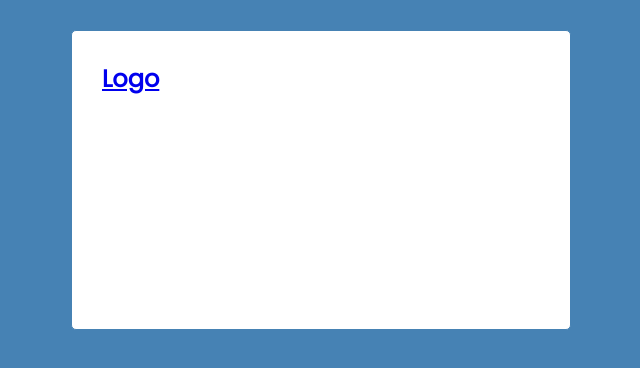
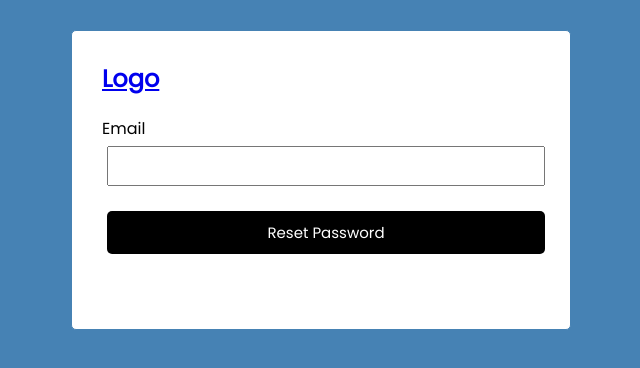
Before and after one commit to AlyAzeemi/ReactJS-front-end-exercise, a React (Create React App) app: page /resetpassword in a window 1280 px wide. Shown: the top 368 px of the page, without its empty margins (319-959 px from the left). Built offline with nearby package versions, Linux system fonts and the light colour scheme.

Commit message:
add resetpassword functionality

```diff
--- a/src/App.js
+++ b/src/App.js
@@ -1,10 +1,11 @@
 import "./App.css";
-import { useState, useEffect } from "react";
 import { BrowserRouter as Router, Route } from "react-router-dom";
 import Login from "./components/login/Login";
 import Signup from "./components/login/Signup";
 import LandingPage from "./components/login/LandingPage";
 import Header from "./components/login/Header";
+import ResetPassword from "./components/login/ResetPassword";
+
 function App() {
   return (
     <Router>
@@ -13,6 +14,7 @@ function App() {
         <Route path="/" component={LandingPage} />
         <Route path="/login" component={Login} />
         <Route path="/signup" component={Signup} />
+        <Route path="/resetpassword" component={ResetPassword} />
       </div>
     </Router>
   );
--- a/src/components/login/Login.js
+++ b/src/components/login/Login.js
@@ -1,6 +1,5 @@
 import { useState } from "react";
 import { Link } from "react-router-dom";
-const axios = require("axios").default;
 
 const Login = () => {
   const [email, setEmail] = useState("");
@@ -26,10 +25,6 @@ const Login = () => {
       if (res.success) {
         setMessage(res.message);
         setIncorrectSubmission(false);
-        //SetCookiesAndChangeState
-        //Redirect
-        console.log(res);
-        console.log("Set cookies. \n Change state. \n Redirect. \n");
       } else {
         setMessage(res.message);
         setIncorrectSubmission(true);
@@ -96,7 +91,7 @@ const Login = () => {
           <small style={{ color: "green" }}>{message}</small>
         )}
         <br />
-        <Link to="../resetPassword">Forgot password?</Link>
+        <Link to="../resetpassword">Forgot password?</Link>
       </form>
       <Link to="../signup">
         <button className="btn btn-block">Don't have an account? Signup</button>
--- /dev/null
+++ b/src/components/login/ResetPassword.js
@@ -0,0 +1,71 @@
+import { useState } from "react";
+
+const ResetPassword = () => {
+  const [email, setEmail] = useState("");
+  const [message, setMessage] = useState("");
+  const [incorrectSubmission, setIncorrectSubmission] = useState("");
+  const emailRE =
+    /^(([^<>()[\]\\.,;:\s@"]+(\.[^<>()[\]\\.,;:\s@"]+)*)|(".+"))@((\[[0-9]{1,3}\.[0-9]{1,3}\.[0-9]{1,3}\.[0-9]{1,3}\])|(([a-zA-Z\-0-9]+\.)+[a-zA-Z]{2,}))$/;
+
+  const callResetPasswordAPI = async (email) => {
+    try {
+      let res = await fetch("http://localhost:5000/api/resetPassword", {
+        method: "POST",
+        headers: {
+          "Content-Type": "application/json",
+        },
+        body: JSON.stringify({ email }),
+      });
+      res = await res.json();
+      if (res.success) {
+        setMessage(res.message);
+        setIncorrectSubmission(false);
+      } else {
+        setMessage(res.message);
+        setIncorrectSubmission(true);
+      }
+    } catch (e) {
+      console.log(`Error during reset API call: ${e}`);
+      setMessage(e);
+      setIncorrectSubmission(true);
+    }
+  };
+
+  const submitEmail = async (f) => {
+    f.preventDefault();
+    if (!email) {
+      setMessage("No email provided");
+      setIncorrectSubmission(true);
+    } else if (!emailRE.test(email)) {
+      setMessage("Invalid email");
+      setIncorrectSubmission(true);
+    }
+    //Call API
+    await callResetPasswordAPI(email);
+  };
+  return (
+    <div>
+      <form className="add-form" onSubmit={submitEmail}>
+        <div className="form-control">
+          <label>Email</label>
+          <input
+            type="email"
+            value={email}
+            onChange={(val) => {
+              setEmail(val.target.value);
+            }}
+            required
+          />
+        </div>
+        <input type="submit" value="Reset Password" className="btn btn-block" />
+        {incorrectSubmission ? (
+          <small style={{ color: "red" }}>{message}</small>
+        ) : (
+          <small style={{ color: "green" }}>{message}</small>
+        )}
+      </form>
+    </div>
+  );
+};
+
+export default ResetPassword;
--- a/src/components/login/Signup.js
+++ b/src/components/login/Signup.js
@@ -1,6 +1,5 @@
 import { useState } from "react";
 import { Link } from "react-router-dom";
-import { Redirect } from "react-router-dom";
 
 const Signup = () => {
   const [email, setEmail] = useState("");
@@ -12,6 +11,36 @@ const Signup = () => {
   const passwordStrength = new RegExp("(?=.{8,})");
   const emailRE =
     /^(([^<>()[\]\\.,;:\s@"]+(\.[^<>()[\]\\.,;:\s@"]+)*)|(".+"))@((\[[0-9]{1,3}\.[0-9]{1,3}\.[0-9]{1,3}\.[0-9]{1,3}\])|(([a-zA-Z\-0-9]+\.)+[a-zA-Z]{2,}))$/;
+
+  const callSignupAPI = async (email, username, password, password2) => {
+    try {
+      //Contact API
+      const credentials = { email, username, password, password2 };
+      let res = await fetch("http://localhost:5000/api/signup", {
+        method: "POST",
+        headers: {
+          "Content-Type": "application/json",
+        },
+        body: JSON.stringify(credentials),
+      });
+      res = await res.json();
+
+      //Process response
+      if (res.success) {
+        setIncorrectSubmission(false);
+        setMessage(res.message);
+        //return <Redirect to="../login" />;
+      } else {
+        console.log("ah so ka");
+        setIncorrectSubmission(true);
+        setMessage(res.message);
+      }
+    } catch (e) {
+      console.log(`Error during:${e}`);
+      setIncorrectSubmission(true);
+      setMessage(e);
+    }
+  };
 
   const submitCredentials = async (f) => {
     f.preventDefault();
@@ -39,33 +68,7 @@ const Signup = () => {
       setMessage("");
 
       //CallSignUpFunc
-      try {
-        //Contact API
-        const credentials = { email, username, password, password2 };
-        let res = await fetch("http://localhost:5000/api/signup", {
-          method: "POST",
-          headers: {
-            "Content-Type": "application/json",
-          },
-          body: JSON.stringify(credentials),
-        });
-        res = await res.json();
-
-        //Process response
-        if (res.success) {
-          setIncorrectSubmission(false);
-          setMessage(res.message);
-          //return <Redirect to="../login" />;
-        } else {
-          console.log("ah so ka");
-          setIncorrectSubmission(true);
-          setMessage(res.message);
-        }
-      } catch (e) {
-        console.log(`Error during:${e}`);
-        setIncorrectSubmission(true);
-        setMessage(e);
-      }
+      await callSignupAPI(email, username, password, password2);
     }
   };
   return (
```
